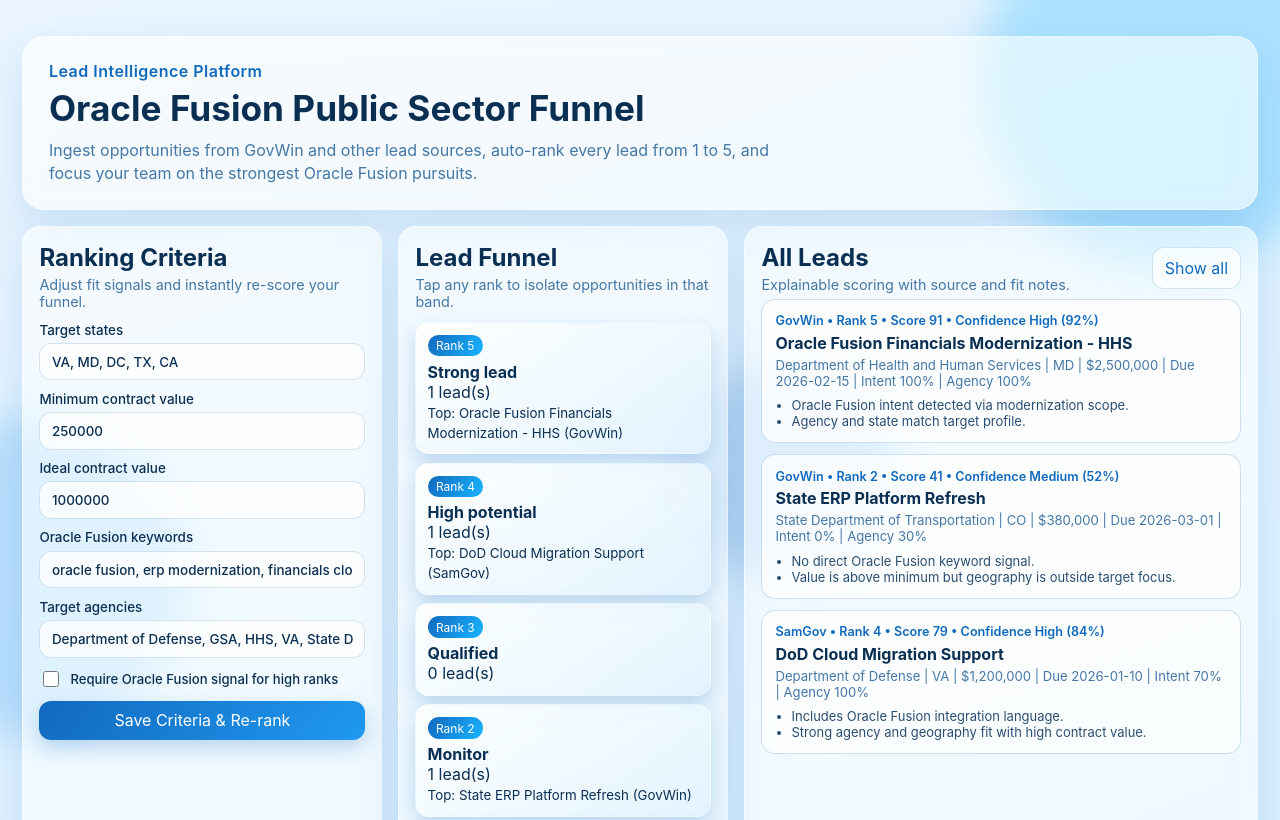
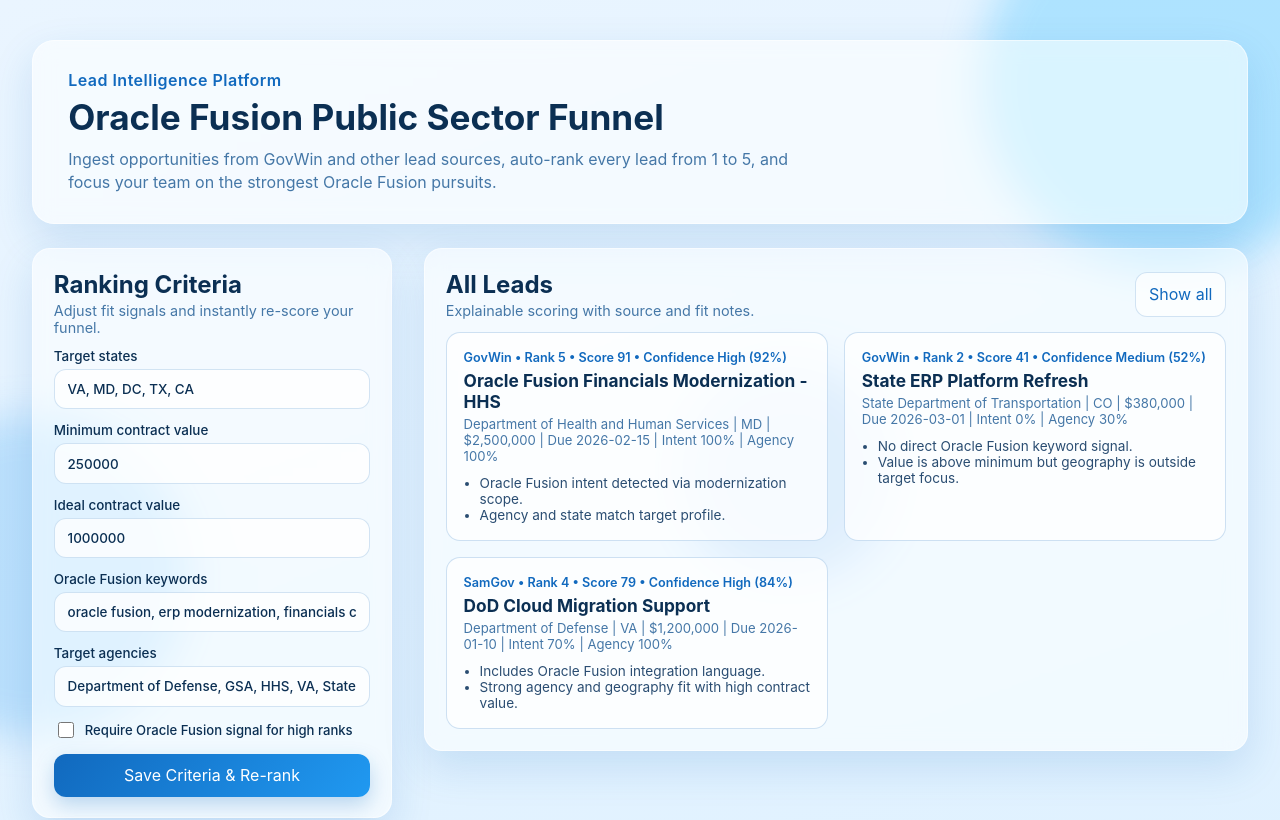
Before and after one commit to junior-requiem/Concept-v4, a website: page public/index.html in a window 1280 px wide. Shown: the top 820 px of the page. Drawn offline with Linux system fonts and the light colour scheme; no server answers.

Commit message:
Rework funnel layout to emphasize leads

```diff
--- a/public/index.html
+++ b/public/index.html
@@ -22,6 +22,7 @@
       </header>
 
       <main class="layout-grid">
+        <div class="left-rail">
           <section class="panel glass criteria-panel">
             <div class="panel-title-wrap">
               <h2>Ranking Criteria</h2>
@@ -63,6 +64,7 @@
             </div>
             <div id="funnel" class="funnel"></div>
           </section>
+        </div>
 
         <section class="panel glass leads-panel">
           <div class="lead-header">
--- a/public/styles.css
+++ b/public/styles.css
@@ -27,9 +27,9 @@ body {
 .app-shell {
   position: relative;
   z-index: 1;
-  max-width: 1280px;
+  max-width: 1540px;
   margin: 0 auto;
-  padding: 2.25rem 1.4rem 2rem;
+  padding: 2.5rem 2rem 2.2rem;
 }
 
 .bg-orb {
@@ -72,8 +72,8 @@ body {
 
 .hero {
   border-radius: 22px;
-  padding: 1.5rem 1.6rem;
-  margin-bottom: 1rem;
+  padding: 1.8rem 2.2rem;
+  margin-bottom: 1.5rem;
 }
 
 .eyebrow {
@@ -104,13 +104,20 @@ h1 {
 
 .layout-grid {
   display: grid;
-  grid-template-columns: minmax(310px, 360px) minmax(280px, 330px) minmax(320px, 1fr);
-  gap: 1rem;
+  grid-template-columns: minmax(320px, 360px) minmax(760px, 1fr);
+  justify-content: center;
+  align-items: start;
+  gap: 2rem;
+}
+
+.left-rail {
+  display: grid;
+  gap: 1.2rem;
 }
 
 .panel {
   border-radius: 18px;
-  padding: 1rem;
+  padding: 1.3rem;
 }
 
 .panel-title-wrap {
@@ -126,7 +133,7 @@ h1 {
 
 .criteria-panel form {
   display: grid;
-  gap: 0.65rem;
+  gap: 0.8rem;
 }
 
 label {
@@ -141,7 +148,7 @@ input,
 button {
   font: inherit;
   border-radius: 12px;
-  padding: 0.62rem 0.72rem;
+  padding: 0.7rem 0.8rem;
 }
 
 input {
@@ -186,7 +193,7 @@ button {
 }
 .funnel {
   display: grid;
-  gap: 0.55rem;
+  gap: 0.75rem;
 }
 
 .funnel-tier {
@@ -195,7 +202,7 @@ button {
   border-radius: 14px;
   background: linear-gradient(145deg, rgba(255, 255, 255, 0.86), rgba(225, 242, 255, 0.9));
   color: var(--text-strong);
-  padding: 0.7rem;
+  padding: 0.9rem;
 }
 
 .funnel-tier.active {
@@ -217,18 +224,19 @@ button {
   display: flex;
   justify-content: space-between;
   align-items: center;
-  margin-bottom: 0.4rem;
+  margin-bottom: 0.8rem;
 }
 
 .lead-list {
   display: grid;
-  gap: 0.7rem;
+  gap: 1rem;
+  grid-template-columns: repeat(auto-fit, minmax(320px, 1fr));
 }
 
 .lead-card {
   border: 1px solid rgba(17, 105, 190, 0.2);
   border-radius: 14px;
-  padding: 0.82rem;
+  padding: 1.05rem;
   background: rgba(255, 255, 255, 0.76);
 }
 
@@ -239,8 +247,8 @@ button {
 }
 
 h3 {
-  margin-top: 0.3rem;
-  font-size: 1rem;
+  margin-top: 0.34rem;
+  font-size: 1.08rem;
 }
 
 .lead-meta {
@@ -250,10 +258,10 @@ h3 {
 }
 
 .notes {
-  margin: 0.52rem 0 0;
+  margin: 0.7rem 0 0;
   padding-left: 1rem;
   color: #2a4d72;
-  font-size: 0.81rem;
+  font-size: 0.85rem;
 }
 
 .empty {
@@ -264,5 +272,18 @@ h3 {
 @media (max-width: 1080px) {
   .layout-grid {
     grid-template-columns: 1fr;
+    gap: 1.2rem;
+  }
+
+  .left-rail {
+    order: 2;
+  }
+
+  .leads-panel {
+    order: 1;
+  }
+
+  .lead-list {
+    grid-template-columns: 1fr;
   }
 }
```
Lines whose indentation alone changed are shown as unchanged.
